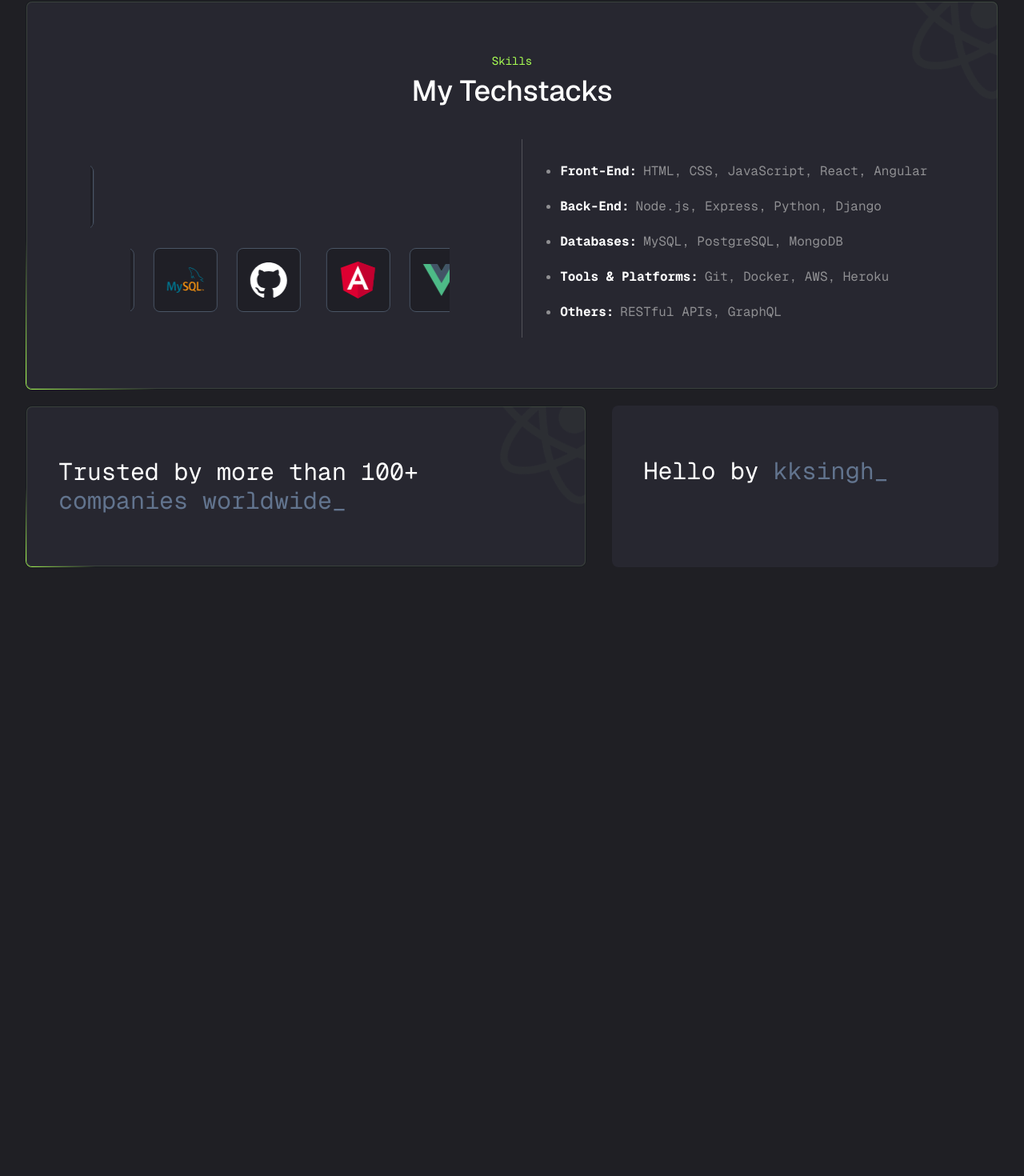
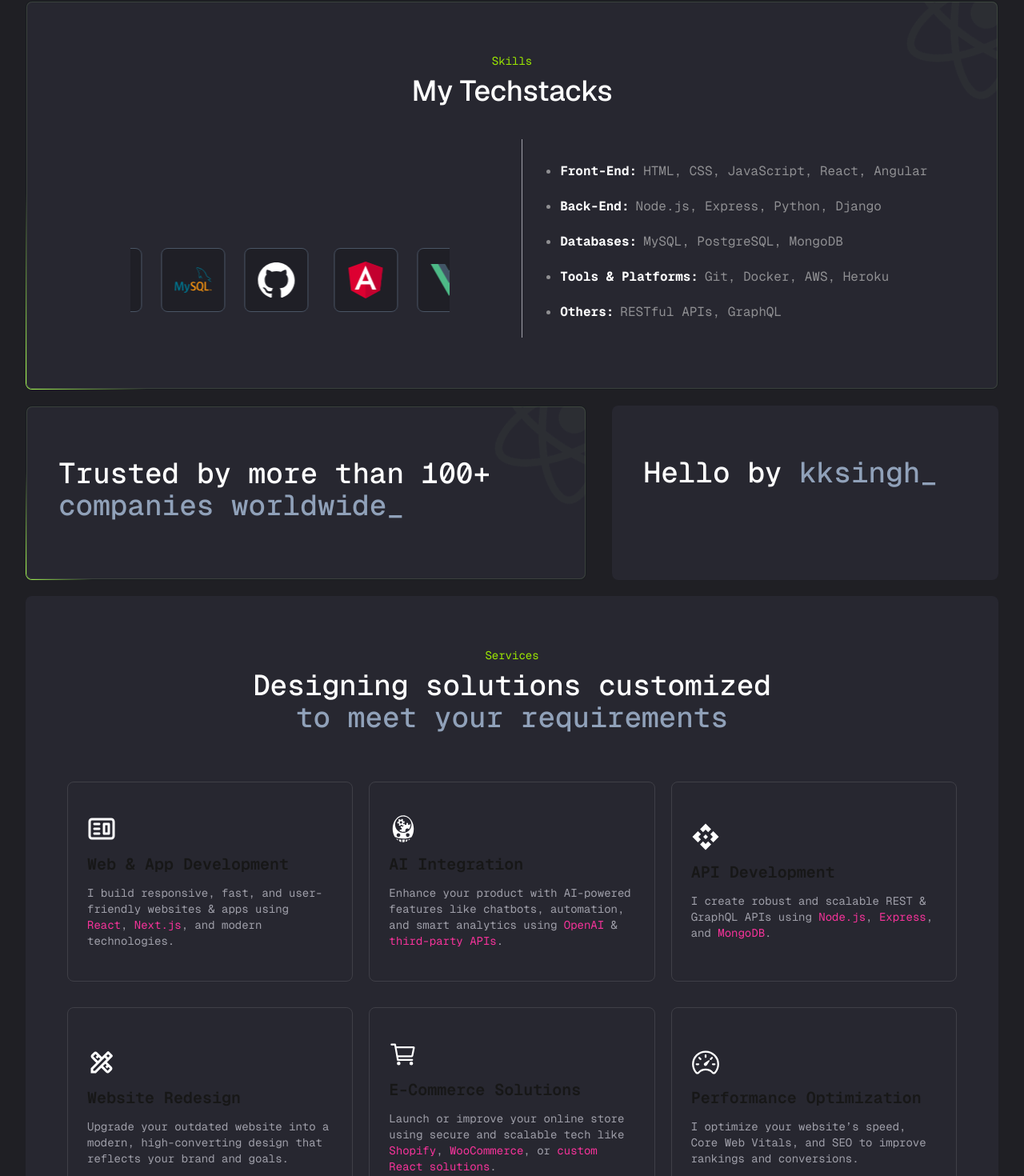
Before and after one commit to itskksingh/kksingh, a Next.js app: page / in a window 1280 px wide. Shown: the part 889-2359 px from the top of the page at 80% size. Before the commit the page ends 1630 px from the top, so only its background shows below. Built offline with nearby package versions, Linux system fonts and the light colour scheme.

Commit message:
service section finished

```diff
--- a/app/globals.css
+++ b/app/globals.css
@@ -59,8 +59,14 @@ body {
   }
 }
 
-@utility text-linear-4 {
-  background: linear-gradient(-90deg, rgb(101, 153, 50), rgb(168, 255, 83));
+/* @layer utilities {
+  .has-span\:text-gradient span {
+    @apply text-linear;
+  }
+} */
+
+@utility text-linear-lime {
+  background: linear-gradient(90deg, var(--color-lime-400), var(--color-lime-600));
   -webkit-background-clip: text;
   background-clip: text;
   color: transparent;
@@ -74,3 +80,36 @@ body {
     --angle: 360deg;
   }
 }
+
+@layer utilities {
+  .main-heading {
+    @apply font-mono text-4xl md:text-5xl font-medium text-white mb-8;
+  }
+  .main-heading span {
+    @apply text-linear-lime;
+  }
+}
+
+@layer utilities {
+  .section-title {
+    @apply font-mono text-2xl md:text-4xl font-medium text-white mb-2;
+  }
+  .section-title span {
+    @apply text-slate-400;
+  }
+}
+
+@layer utilities {
+  .section-mini-title {
+    @apply text-lime-400 font-mono text-sm mb-2;
+  }
+}
+
+@layer utilities {
+  .service-para {
+    @apply text-zinc-400 text-left font-mono text-sm;
+  }
+  .service-para span {
+    @apply text-pink-500;
+  }
+}
--- a/app/page.tsx
+++ b/app/page.tsx
@@ -2,6 +2,7 @@ import Experience from "../components/sections/Experience.jsx";
 import Hero from "../components/sections/Hero.jsx";
 import Myskills from "../components/sections/Myskills.jsx";
 import Overview from "../components/sections/Overview.jsx";
+import Services from "../components/sections/Services.jsx";
 
 const Homepage = () => {
   return (
@@ -10,6 +11,7 @@ const Homepage = () => {
       <Overview/>
       <Myskills />
       <Experience />
+      <Services/>
     </div>
   );
 };
--- /dev/null
+++ b/components/elements/Servicecard.jsx
@@ -0,0 +1,19 @@
+const Servicecard = ({ icon: Icon, title, content, className = "" }) => (
+  <div
+    className={
+      "flex w-full flex-col items-start justify-center group border border-zinc-700 rounded-lg px-6 py-10 space-y-3 transition-all duration-300 hover:shadow-lg hover:border-lime-400  " +
+      className
+    }
+    tabIndex={0}
+    aria-label={title}
+  >
+    <span className="transition-colors duration-300">
+      <Icon className="text-white text-4xl group-hover:text-lime-400" />
+    </span>
+    <h3 className="font-mono text-xl font-semibold">{title}</h3>
+    <p className="service-para text-gray-300">{content}</p>
+  </div>
+);
+
+
+export default Servicecard;
--- a/components/elements/Typetitle.jsx
+++ b/components/elements/Typetitle.jsx
@@ -4,7 +4,7 @@ import { Typewriter } from "react-simple-typewriter";
 
 const Typetitle = () => {
   return (
-    <p className='text-sm  font-mono block  text-white text-left'>
+    <p className='text-base  font-mono block  text-white text-left'>
       <span className='text-pink-500'>&lt;span&gt;</span>
       Hi, I am{" "}
       <span className='text-lime-400'>
--- a/components/sections/Experience.jsx
+++ b/components/sections/Experience.jsx
@@ -5,9 +5,10 @@ const Experience = () => {
   return (
     <section className='flex gap-8 flex-col md:flex-row '>
       <Section as='div' className='flex md:flex-3/2 relative overflow-hidden'>
-        <h2 className='text-white text-3xl font-mono'>
-          Trusted by more than 100+ <span className='text-slate-500'>companies worldwide_</span>{" "}
+        <h2 className='section-title'>
+          Trusted by more than 100+ <span> companies worldwide_</span>
         </h2>
+
         <FaReact
           className='absolute -top-24 -right-24 text-[220px] text-[#576b55] animate-spin-slower opacity-10 pointer-events-none z-10'
           aria-hidden='true'
@@ -15,8 +16,8 @@ const Experience = () => {
       </Section>
 
       <Section as='div' animated={false}>
-        <h2 className='text-white text-3xl font-mono'>
-          Hello by <span className='text-slate-500'>kksingh_</span>{" "}
+        <h2 className='section-title'>
+          Hello by <span>kksingh_</span>
         </h2>
       </Section>
     </section>
--- a/components/sections/Hero.jsx
+++ b/components/sections/Hero.jsx
@@ -30,11 +30,12 @@ const Hero = () => {
         {/* Text Content */}
         <div className='flex-1 w-full flex flex-col items-start space-y-2 overflow-hidden'>
           <Typetitle />
-          <h1 className='font-mono text-3xl  md:text-4xl  lg:text-5xl font-semibold capitalize  lg:text-left leading-tight text-white'>
-            Senior <span className='text-linear-4'>{" {full stack} "}</span>
-            web &amp; app developer.
+
+          <h1 className='main-heading'>
+            Senior <span>{" {full stack} "}</span> Web &amp; App developer.
           </h1>
-          <p className='font-mono font-light text-sm md:text-lg text-white'>
+
+          <p className='font-mono font-light text-sm md:text-base text-white'>
             <span className='text-pink-500'>&lt;p&gt;</span>With expertise in cutting-edge technologies such as
             <span className='text-pink-500'> NextJs, React, NodeJS, Angular, and Tailwind</span>
             ... I deliver web solutions that are both innovative and robust.
--- a/components/sections/Myskills.jsx
+++ b/components/sections/Myskills.jsx
@@ -7,11 +7,11 @@ const Myskills = () => {
   return (
     <Section as='div' className='relative overflow-hidden'>
       <div className='text-center'>
-        <h3 className='font-mono text-sm text-[#a8ff53] mb-2'>Skills</h3>
+        <h3 className='section-mini-title'>Skills</h3>
         <h2 className='font-sans text-2xl md:text-3xl lg:text-4xl font-medium text-white'>My Techstacks</h2>
       </div>
 
-      <div className='flex flex-col md:flex-row divide-[#525259] md:divide-x-1 mt-10  w-full'>
+      <div className='flex flex-col md:flex-row divide-zinc-400 md:divide-x-1 mt-10  w-full'>
         {/* Left: TechStack */}
         <div className='flex-1 px-3 lg:px-10 flex items-center overflow-hidden w-full'>
           <TechStack />
--- /dev/null
+++ b/components/sections/Services.jsx
@@ -0,0 +1,90 @@
+// import { CgWebsite } from "react-icons/cg";
+// import { LuDatabaseZap } from "react-icons/lu";
+// import { MdApi } from "react-icons/md";
+// import { IoSpeedometerOutline } from "react-icons/io5";
+// import { IoCartOutline } from "react-icons/io5";
+// import { GiArtificialIntelligence } from "react-icons/gi";
+import Section from "../elements/Section";
+import Servicecard from "../elements/Servicecard";
+
+import { CgWebsite } from "react-icons/cg";
+import { GiArtificialIntelligence } from "react-icons/gi";
+import { IoCartOutline, IoSpeedometerOutline } from "react-icons/io5";
+import { MdApi, MdOutlineDesignServices } from "react-icons/md";
+
+const myServices = [
+  {
+    id: 1,
+    icon: CgWebsite,
+    title: "Web & App Development",
+    content: (
+      <>
+        I build responsive, fast, and user-friendly websites & apps using <span>React</span>, <span>Next.js</span>, and
+        modern technologies.
+      </>
+    ),
+  },
+  {
+    id: 2,
+    icon: GiArtificialIntelligence,
+    title: "AI Integration",
+    content: (
+      <>
+        Enhance your product with AI-powered features like chatbots, automation, and smart analytics using{" "}
+        <span>OpenAI</span> & <span>third-party APIs</span>.
+      </>
+    ),
+  },
+  {
+    id: 3,
+    icon: MdApi,
+    title: "API Development",
+    content: (
+      <>
+        I create robust and scalable REST & GraphQL APIs using <span>Node.js</span>, <span>Express</span>, and{" "}
+        <span>MongoDB</span>.
+      </>
+    ),
+  },
+  {
+    id: 4,
+    icon: MdOutlineDesignServices,
+    title: "Website Redesign",
+    content: (
+      <>Upgrade your outdated website into a modern, high-converting design that reflects your brand and goals.</>
+    ),
+  },
+  {
+    id: 5,
+    icon: IoCartOutline,
+    title: "E-Commerce Solutions",
+    content: (
+      <>
+        Launch or improve your online store using secure and scalable tech like <span>Shopify</span>,{" "}
+        <span>WooCommerce</span>, or <span>custom React solutions</span>.
+      </>
+    ),
+  },
+  {
+    id: 6,
+    icon: IoSpeedometerOutline,
+    title: "Performance Optimization",
+    content: <>I optimize your website’s speed, Core Web Vitals, and SEO to improve rankings and conversions.</>,
+  },
+];
+
+const Services = () => (
+  <Section as='div' className='items-center text-center flex flex-col max-w-7xl mx-auto' animated={false}>
+    <h3 className='section-mini-title mb-2'>Services</h3>
+    <h2 className='section-title max-w-2xl'>
+      Designing solutions customized <span>to meet your requirements</span>
+    </h2>
+    <div className='grid grid-cols-1 md:grid-cols-2 lg:grid-cols-3 gap-y-8 gap-x-5 w-full mt-10 p-3'>
+      {myServices.map((ser) => (
+        <Servicecard icon={ser.icon} title={ser.title} content={ser.content} key={ser.id} />
+      ))}
+    </div>
+  </Section>
+);
+
+export default Services;
```
